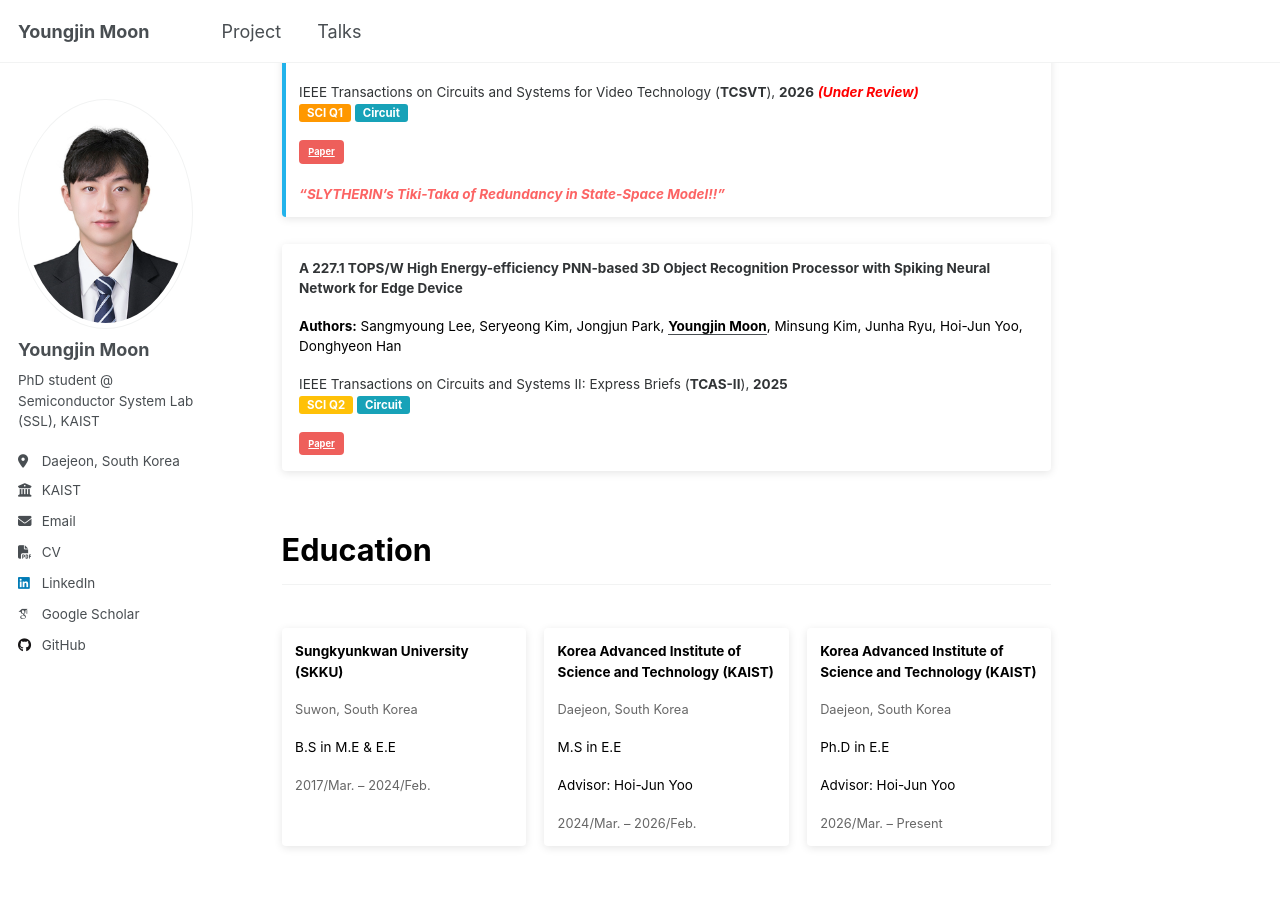
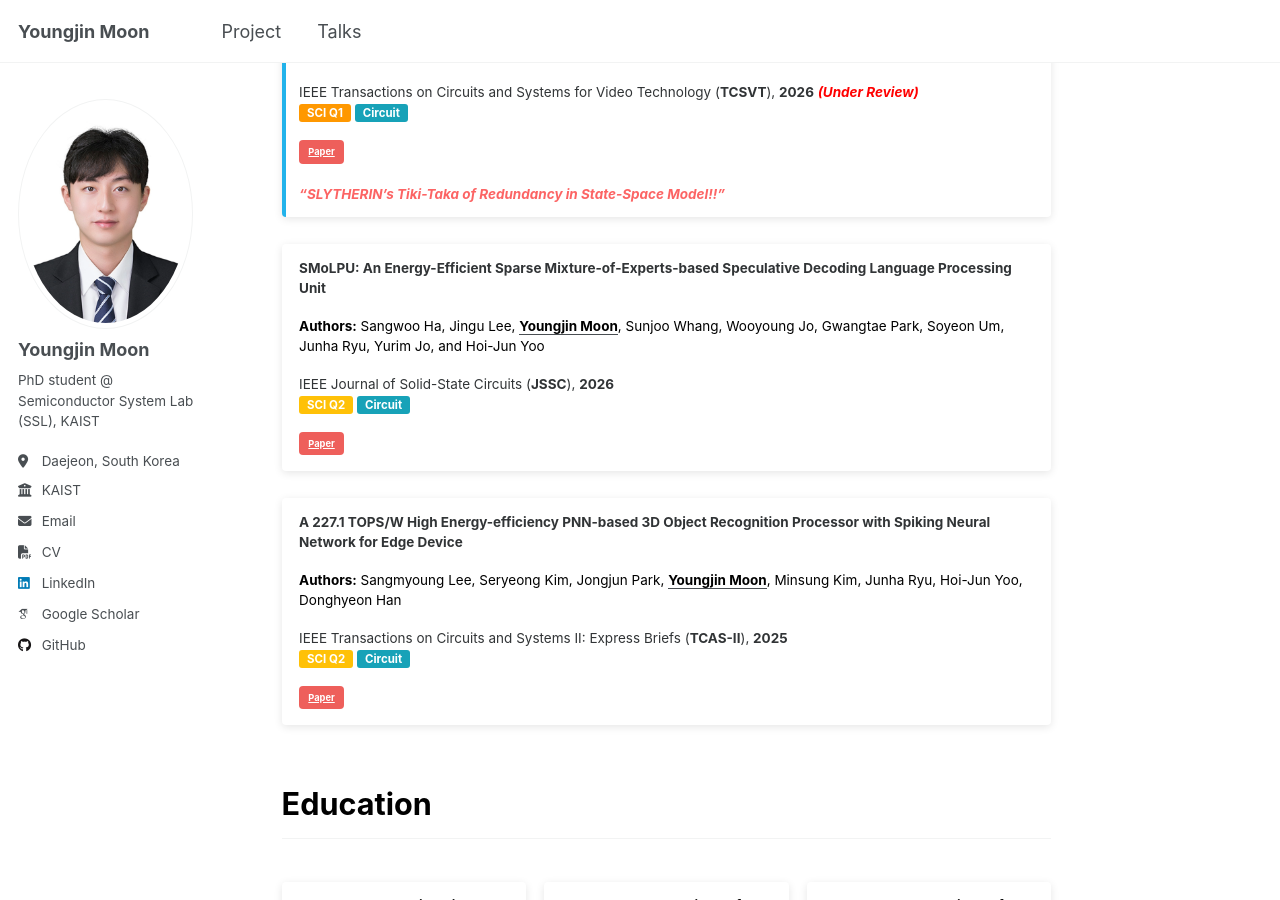
Before and after one commit to yjmoon99/yjmoon99.github.io, a Jekyll site: the page built from _pages/about.md, in a window 1280 px wide and 900 px high, scrolled down 2898 px. Built offline with Jekyll 4.4.1, drawn with Linux system fonts in a browser that asks for light colours; some web fonts are replaced; a script that is not in the unit is left out.

Commit message:
Update Profile

```diff
--- a/_pages/about.md
+++ b/_pages/about.md
@@ -153,6 +153,18 @@ IEEE Transactions on Circuits and Systems for Video Technology (**TCSVT**), **20
 <em style="color: rgb(252, 100, 100); font-weight: bold; font-style: italic;">"SLYTHERIN's Tiki-Taka of Redundancy in State-Space Model!!"</em>
 </div>
 
+<div class="notice notice--info" markdown="1" style="border-left: 4px solid transparent; margin-bottom: 1.5em; background-color: white; box-shadow: 0 2px 8px rgba(0,0,0,0.1); border-radius: 4px; padding: 1em; font-size: 1.6em;">
+**SMoLPU: An Energy-Efficient Sparse Mixture-of-Experts-based Speculative Decoding Language Processing Unit**
+
+<span style="color: #000; font-weight: bold;">Authors:</span> <span style="color: #000;">Sangwoo Ha, Jingu Lee, <strong><u>Youngjin Moon</u></strong>, Sunjoo Whang, Wooyoung Jo, Gwangtae Park, Soyeon Um, Junha Ryu, Yurim Jo, and Hoi-Jun Yoo</span>
+
+IEEE Journal of Solid-State Circuits (**JSSC**), **2026**
+<span style="background-color: #ffc107; color: white; padding: 2px 8px; border-radius: 3px; font-size: 0.85em; font-weight: bold;">SCI Q2</span> <span style="background-color: #17a2b8; color: white; padding: 2px 8px; border-radius: 3px; font-size: 0.85em; font-weight: bold;">Circuit</span>
+
+[Paper](#){: .btn .btn--danger .btn--small}
+<!-- [Paper](https://ieeexplore.ieee.org/abstract/document/11063416){: .btn .btn--danger .btn--small}  -->
+
+</div>
 
 <div class="notice notice--info" markdown="1" style="border-left: 4px solid transparent; margin-bottom: 1.5em; background-color: white; box-shadow: 0 2px 8px rgba(0,0,0,0.1); border-radius: 4px; padding: 1em; font-size: 1.6em;">
 **A 227.1 TOPS/W High Energy-efficiency PNN-based 3D Object Recognition Processor with Spiking Neural Network for Edge Device**
```
